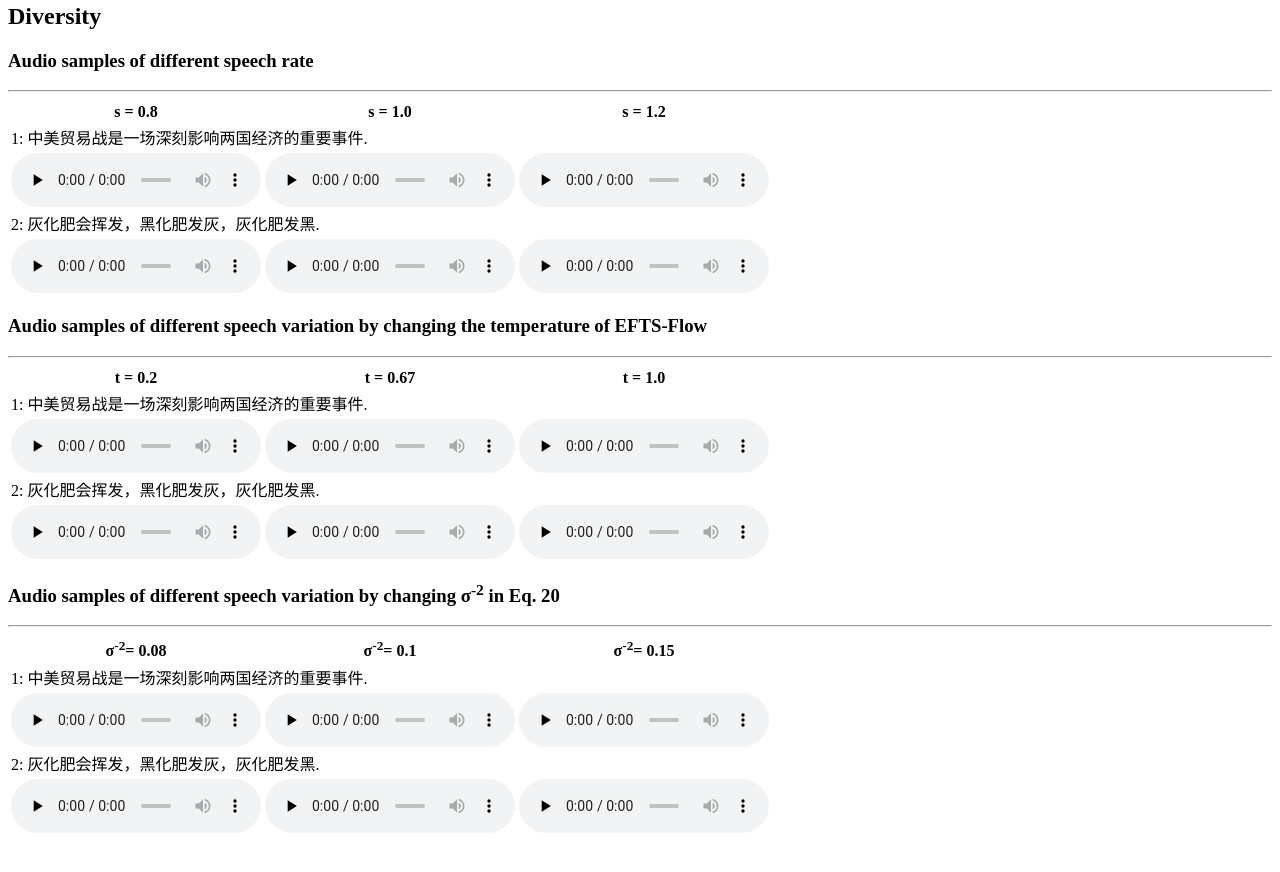
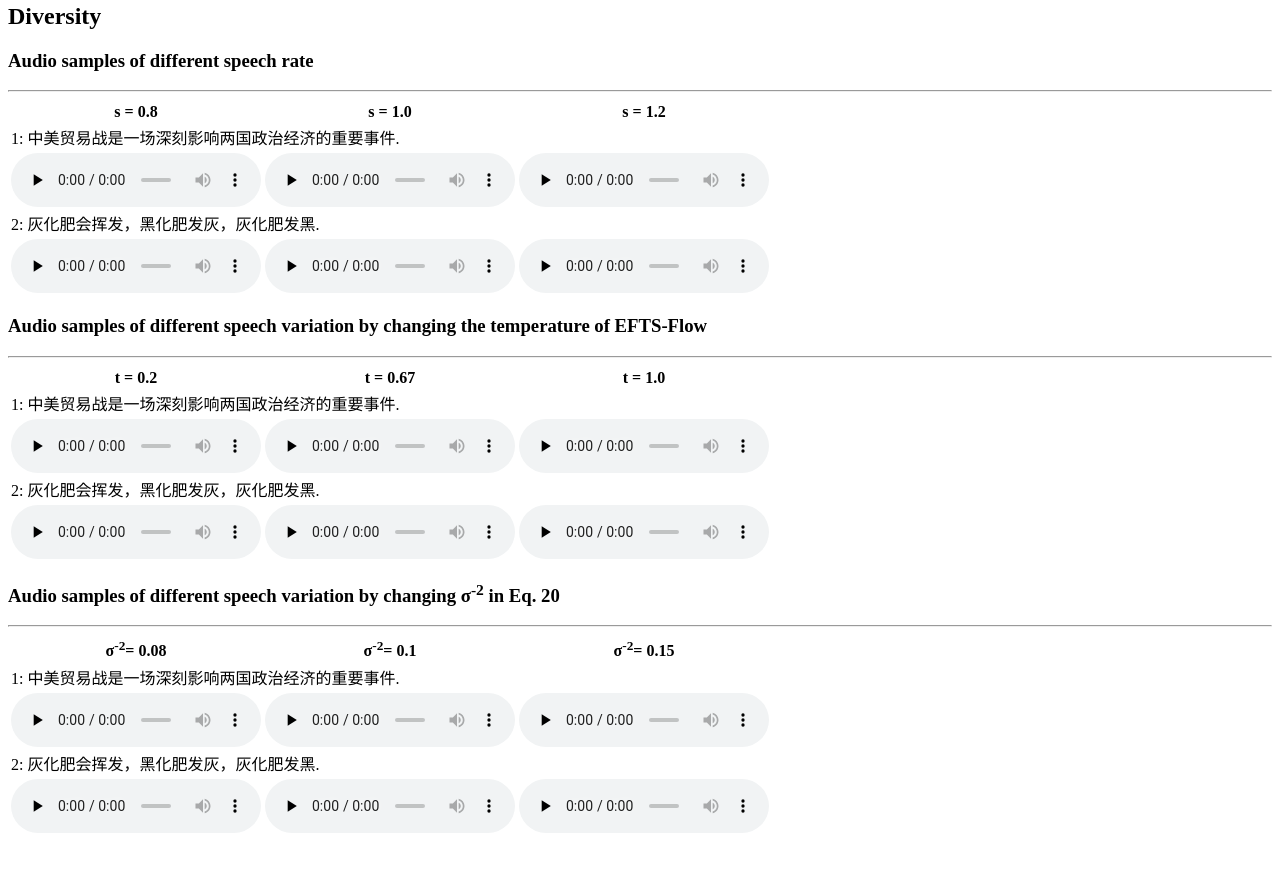
Before and after one commit to anonymous923/EfficientTTS, a plain HTML site: page index.html in a window 1280 px wide. Shown: the part 1920-2792 px from the top of the page. Drawn offline with Linux system fonts and the light colour scheme.

Commit message:
fix typo

```diff
--- a/index.html
+++ b/index.html
@@ -107,7 +107,7 @@
           </thead>
       <tbody>
           <tr>
-              <td colspan="5"><span>1: 中美贸易战是一场深刻影响两国经济的重要事件.</span></td>
+              <td colspan="5"><span>1: 中美贸易战是一场深刻影响两国政治经济的重要事件.</span></td>
             </tr>
           <tr>
               <td><audio controls="" preload="none"><source src="audios/bb/bb_out/taco/1.wav"></audio></td>
@@ -256,7 +256,7 @@
             </thead>
         <tbody>
         <tr>
-           <td colspan="5"><span>1: 中美贸易战是一场深刻影响两国经济的重要事件.</span></td>
+           <td colspan="5"><span>1: 中美贸易战是一场深刻影响两国政治经济的重要事件.</span></td>
         </tr>
         <tr>
           <td><audio controls="" preload="none"><source src="audios/dv/speechrate/0.8/1.wav"></audio></td>
@@ -284,7 +284,7 @@
             </thead>
         <tbody>
         <tr>
-            <td colspan="5"><span>1: 中美贸易战是一场深刻影响两国经济的重要事件.</span></td>
+            <td colspan="5"><span>1: 中美贸易战是一场深刻影响两国政治经济的重要事件.</span></td>
         </tr>
         <tr>
           <td><audio controls="" preload="none"><source src="audios/dv/variationflow/0.2/1.wav"></audio></td>
@@ -312,7 +312,7 @@
             </thead>
         <tbody>
             <tr>
-                <td colspan="5"><span>1: 中美贸易战是一场深刻影响两国经济的重要事件.</span></td>
+                <td colspan="5"><span>1: 中美贸易战是一场深刻影响两国政治经济的重要事件.</span></td>
          </tr>
          <tr>
            <td><audio controls="" preload="none"><source src="audios/dv/variationsigma/0.08/1.wav"></audio></td>
```
